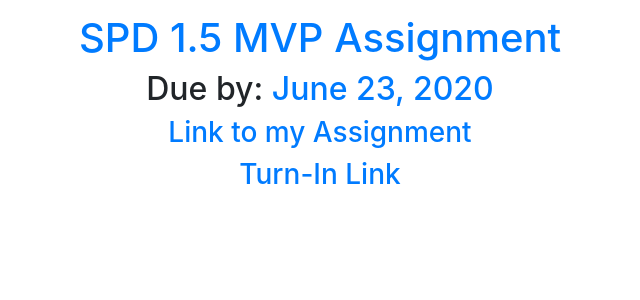
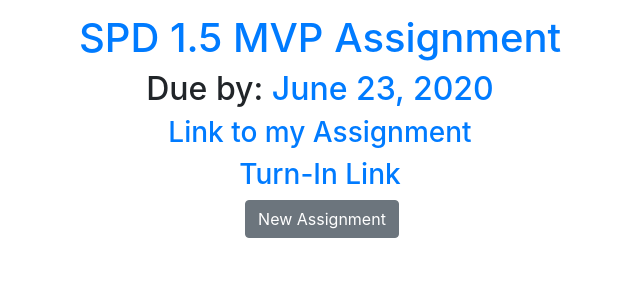
Before and after one commit to reikamoon/studybuddy, a Django app: page / in a window 1280 px wide. Shown: the part 154-454 px from the top of the page, without its empty margins (320-960 px from the left). Run offline with Django 3.2, Linux system fonts and the light colour scheme; a user stored in the database is signed in; data comes from the database, SQL or seed files in the repository; both versions use the stored data as it was after the commit; some libraries are stand-ins or nearby versions.

Commit message:
users can now add assignments

```diff
--- a/accounts/templates/base.html
+++ b/accounts/templates/base.html
@@ -10,7 +10,7 @@
   </head>
   <body>
     <nav class="navbar navbar-expand-md navbar-dark bg-dark">
-      <a class="navbar-brand" href="{% url 'homepage' %}"> StudyBuddy</a>
+      <a class="navbar-brand" href="{% url 'home' %}"> StudyBuddy</a>
       {% if request.user.is_authenticated %}
       <form class="form-inline ml-auto">
         <div class="text-white">Hello, <strong>{{ user.username }}</strong>!</div>
--- a/assignments/models.py
+++ b/assignments/models.py
@@ -1,14 +1,33 @@
+from django.conf import settings
 from django.db import models
+from django.urls import reverse
+from django.utils.text import slugify
 
 # Create your models here.
 class Assignment(models.Model):
     assignment_name = models.CharField(max_length = 25)
     assignment_link = models.URLField(max_length=200)
+    description = models.TextField(help_text="Write the description here.")
     due_date = models.DateField()
     dropbox = models.URLField(max_length = 200)
+    slug = models.CharField(max_length=settings.ASSIGNMENT_TITLE_MAX_LENGTH, blank = True, editable = False,
+    help_text = "Unique URL Path to access this page.")
 
     def __str__(self): #Return Name on Dashboard
         return self.assignment_name
 
+    def get_absolute_url(self):
+        """Returns a fully-qualified path for a page"""
+        path_components = {'slug': self.slug}
+        return reverse('assignment-details-page', kwargs=path_components)
+
+    def save(self, *args, **kwargs):
+        """Create a URL Safe slug automatically when a new assignment is created"""
+        if not self.pk:
+            self.slug = slugify(self.assignment_name, allow_unicode=True)
+
+        #Call Save on the superclass
+        return super(Assignment, self).save(*args, **kwargs)
+
     class Meta: #Plural vers of Assignments
         verbose_name_plural = 'Assignments'
--- a/assignments/templates/assignments/index.html
+++ b/assignments/templates/assignments/index.html
@@ -10,6 +10,7 @@
 <h2>Due by: <a href = "{{ assignment.dropbox }}">{{ assignment.due_date }}</h2>
 <h3><a href ="{{ assignment.assignment_link }}">Link to my Assignment</a></h3>
 <h3><a href = "{{ assignment.dropbox }}">Turn-In Link</a></h3>
+<a href="{% url 'new' %}" class="btn btn-secondary ml-1">New Assignment</a>
 </center>
 {% endfor %}
 {% else %}
--- a/assignments/urls.py
+++ b/assignments/urls.py
@@ -1,6 +1,9 @@
 from django.urls import path
 from . import views
+from assignments.views import AssignmentDetailView, CreateAssignment
 
 urlpatterns = [
     path('', views.index, name="home"),
+    path('new-assignment/', CreateAssignment.as_view(),name='new'),
+    path('<str:slug>/', AssignmentDetailView.as_view(), name='assignment-details-page'),
 ]
--- a/assignments/views.py
+++ b/assignments/views.py
@@ -1,9 +1,35 @@
 from django.shortcuts import render
+from django.views.generic.edit import CreateView
+from django.views.generic.detail import DetailView
+from django.http import HttpResponse, HttpResponseRedirect
 import requests
+from django.urls import reverse_lazy
 from .models import Assignment
+from .forms import AssignmentForm
 
 # Create your views here.
 def index(request):
     assignments_list = Assignment.objects.order_by('-due_date')[:5]
     context = {'assignments_list': assignments_list}
     return render(request, 'assignments/index.html', context)
+
+class AssignmentDetailView(DetailView):
+    model = Assignment
+    def get(self, request, slug):
+        """Returns a specific assignment by its slug"""
+        assignment = self.get_queryset().get(slug__iexact=slug)
+        return render(request, 'assignment.html', {
+            'assignment': assignment
+        })
+
+
+class CreateAssignment(CreateView):
+    def get(self, request, *args, **kwargs):
+        context = {'form': AssignmentForm()}
+        return render(request, 'assignment_new.html', context)
+
+    def post(self, request, *args, **kwargs):
+        form = AssignmentForm(request.POST)
+        if form.is_valid():
+            post = form.save()
+            return HttpResponseRedirect(reverse_lazy('home'))
--- a/studybuddy/settings.py
+++ b/studybuddy/settings.py
@@ -105,6 +105,9 @@ AUTH_PASSWORD_VALIDATORS = [
 # Internationalization
 # https://docs.djangoproject.com/en/3.0/topics/i18n/
 
+#App Settings for Assignment Slug
+ASSIGNMENT_TITLE_MAX_LENGTH = 200
+
 #Where to redirect during authentication
 LOGIN_REDIRECT_URL = "/"
 LOGOUT_REDIRECT_URL = "/"
```
Also changed, not shown: assignments/forms.py (added, +10 -0 lines), assignments/templates/assignment.html (added, +13 -0 lines), assignments/templates/assignment_new.html (added, +19 -0 lines), assignments/migrations/0003_auto_20200617_1420.py (added), assignments/migrations/0004_auto_20200617_1424.py (added), db.sqlite3.
